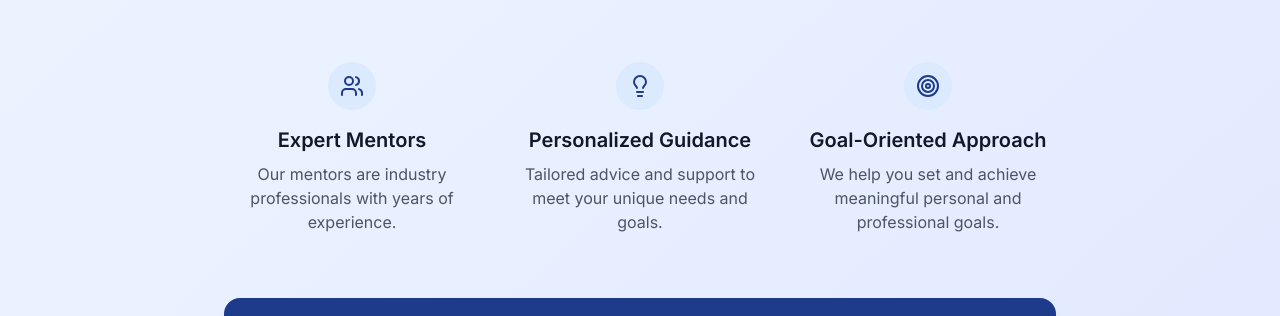
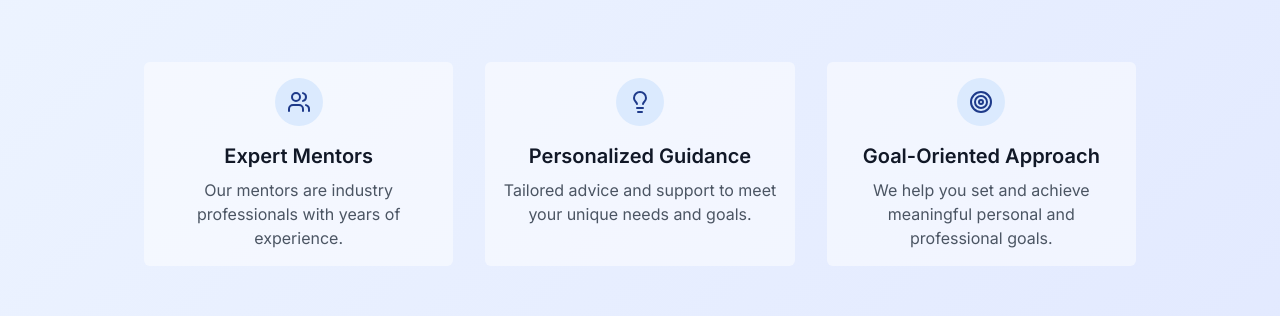
Before and after one commit to cyu60/MentorMate, a Next.js app: page /about in a window 1280 px wide. Shown: the part 435-751 px from the top of the page. Built offline with nearby package versions, Linux system fonts and the light colour scheme; no server answers.

Commit message:
about us page

```diff
--- a/app/about/page.tsx
+++ b/app/about/page.tsx
@@ -8,7 +8,8 @@ const AboutPage: React.FC = () => {
     return (
         <div className="min-h-screen bg-gradient-to-br from-blue-50 to-indigo-100 py-2">
         <Navbar />
-        <div className="max-w-4xl mx-auto px-4 sm:px-6 lg:px-8 py-4">
+
+        <div className="max-w-5xl mx-auto px-2 sm:px-3 lg:px-4 py-4">
             <div className="text-center mb-10">
                 <h1 className="text-4xl font-extrabold text-gray-900 sm:text-5xl md:text-6xl">
                     About{" "}
@@ -58,7 +59,7 @@ const AboutPage: React.FC = () => {
                 description: "We help you set and achieve meaningful personal and professional goals.",
                 },
             ].map((item, index) => (
-                <div key={index} className="text-center">
+                <div key={index} className="text-center bg-white/50 p-4 rounded-md">
                     <div className="flex items-center justify-center w-12 h-12 rounded-full bg-blue-100 text-blue-900 mb-4 mx-auto">
                         <item.icon className="h-6 w-6" />
                     </div>
@@ -74,6 +75,7 @@ const AboutPage: React.FC = () => {
                     <span className="block">Ready to start your journey?</span>
                     <span className="block text-blue-200">Join MentorMate today.</span>
                     </h2>
+
                     <div className="mt-8 flex justify-center">
                         <div className="inline-flex rounded-md shadow">
                             <Link
@@ -95,6 +97,7 @@ const AboutPage: React.FC = () => {
                 </div>
                 </div>
             </div>
+
             <Footer />
         </div>
     )
```
Lines whose indentation alone changed are shown as unchanged.
